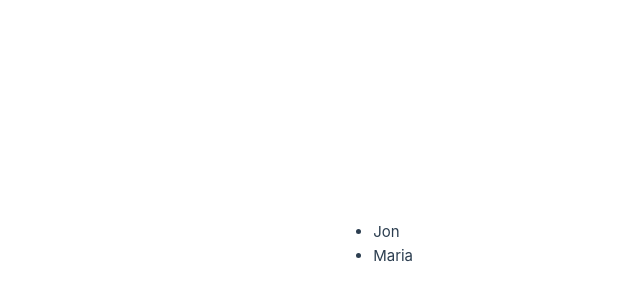
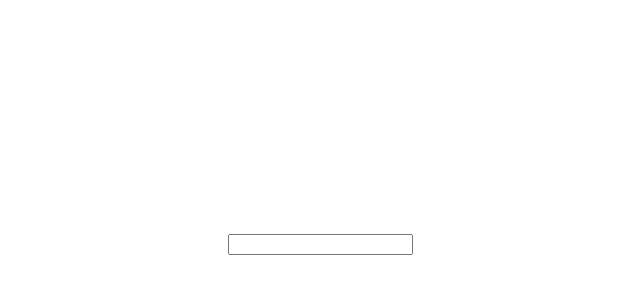
Before and after one commit to luizvelasco/modulo_2, a Vue app: page / in a window 1280 px wide. Shown: the part 156-456 px from the top of the page, without its empty margins (227-867 px from the left). Built offline with nearby package versions, Linux system fonts and the light colour scheme.

Commit message:
observadores watch

```diff
--- a/src/App.vue
+++ b/src/App.vue
@@ -1,25 +1,16 @@
 <script setup>
-  import { computed, ref } from 'vue';
+  import { watch, ref } from 'vue';
+  const name = ref('');
 
-  const users = ref ([
-    {name: 'Rebeca', age: 15},
-    {name: 'Jon', age: 20},
-    {name: 'Maria', age: 50},
-  ])
+  watch(name, (newValue, oldValue) => {
+    console.log(newValue)
 
-  const adults = computed(() => {
-    return users.value.filter(user => user.age >= 18);
-  })
+  });
 
 </script>
 
 <template>
   <div>
-    <ul>
-      <li v-for="user in adults" :key="user.name">
-        {{ user.name }}
-      </li>
-    </ul>
-
+   <input type="text" v-model="name">
   </div>
 </template>
```
